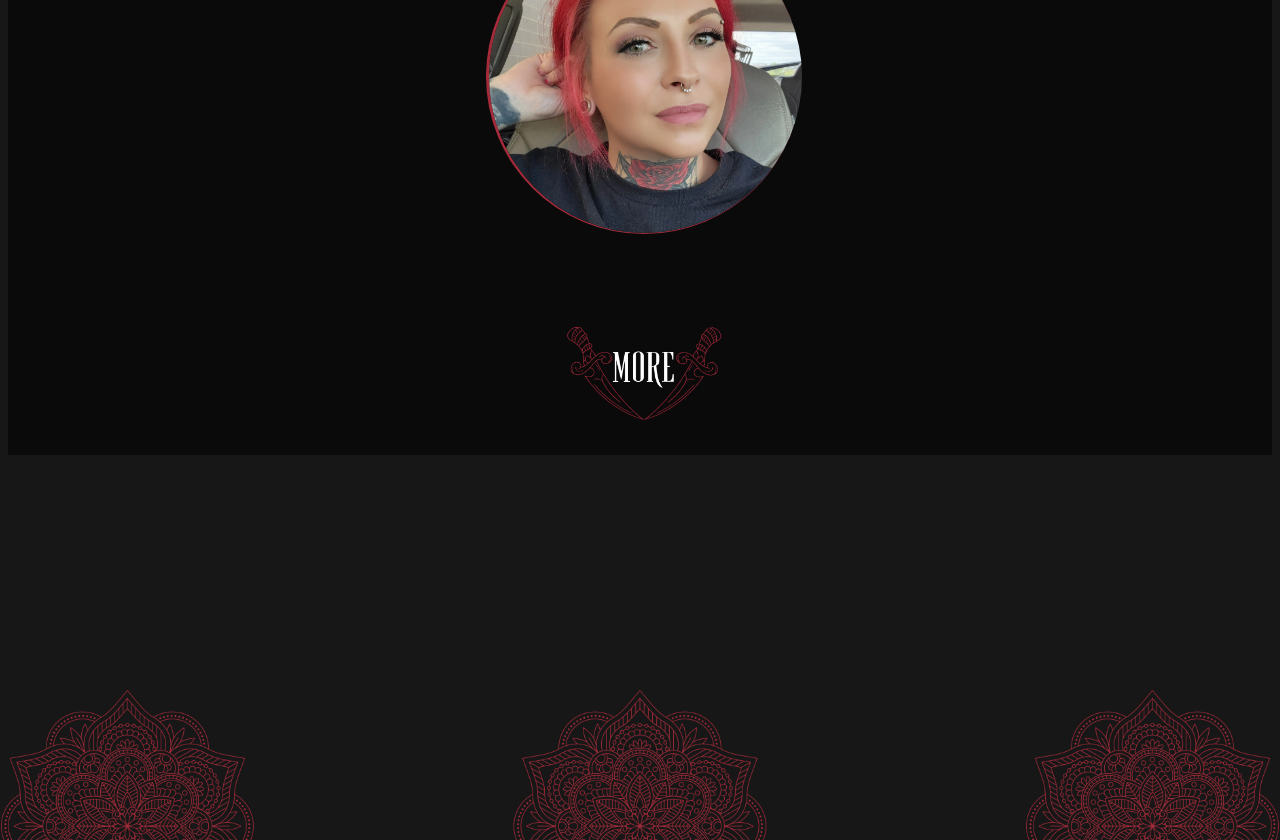
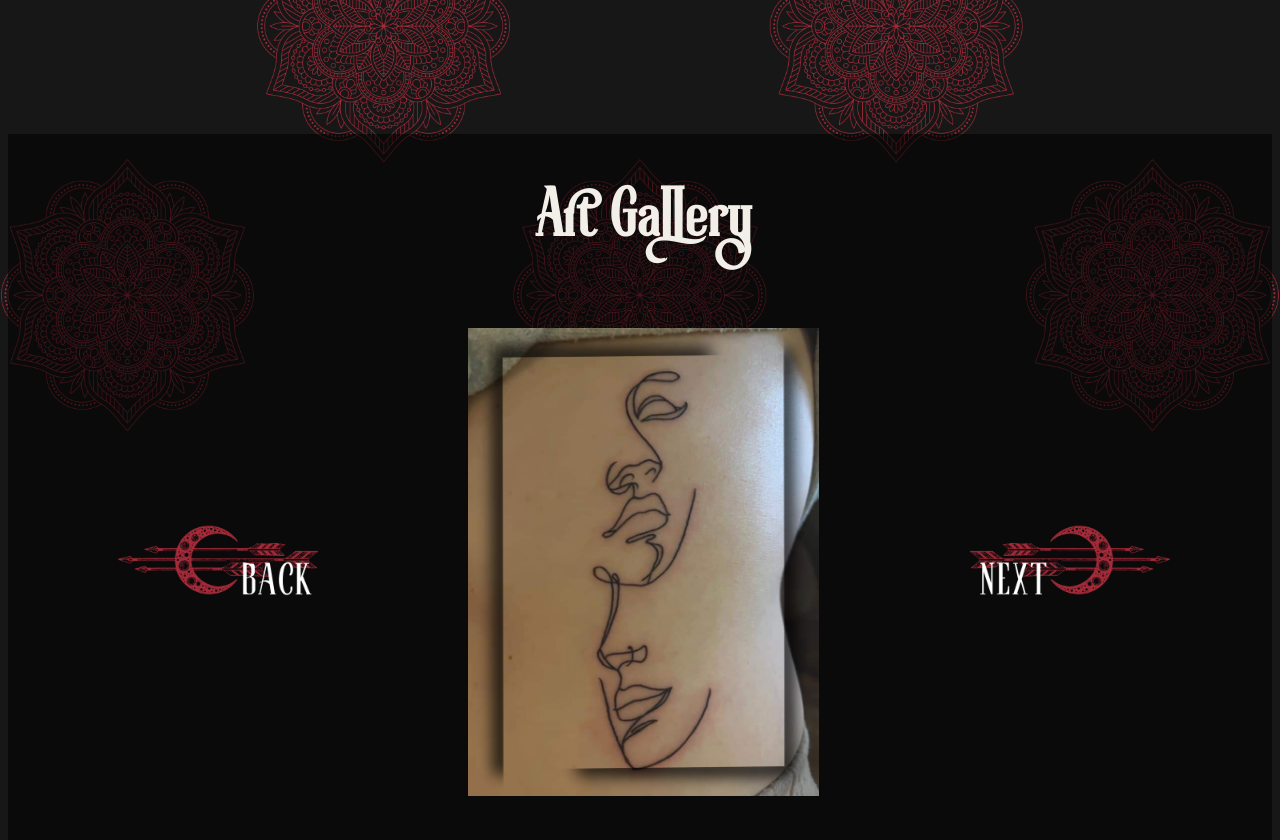
Before and after one commit to jlangner87/amyross_tattoo, a React (Create React App) app in the folder client/: page / in a window 1280 px wide. Shown: the part 1960-2800 px from the top of the page. Built offline with nearby package versions, Linux system fonts and the light colour scheme; a web font is replaced by a local one.

Commit message:
overflow y hidden * // overflow y scroll content_block

```diff
--- a/client/src/App.js
+++ b/client/src/App.js
@@ -1,23 +1,10 @@
 import './styles/App.css'
-import { Routes, Route } from 'react-router-dom'
-import Header from './components/header'
-import Footer from './components/footer'
 import Home from './pages/home'
-import About from './pages/about'
-import Contact from './pages/contact'
-import Gallery from './pages/gallery'
 
 function App() {
   return (
     <div className="App">
-      <Header />
-      <Routes>
-        <Route path="/" element={<Home />} />
-        <Route path="/about" element={<About />} />
-        <Route path="/contact" element={<Contact />} />
-        <Route path="/gallery" element={<Gallery />} />
-      </Routes>
-      <Footer />
+      <Home />
     </div>
   )
 }
--- a/client/src/components/contact.jsx
+++ b/client/src/components/contact.jsx
@@ -1,6 +1,7 @@
 import emailjs from '@emailjs/browser'
 import { useState } from 'react'
 import '../styles/Contact.css'
+import Footer from './footer'
 
 function ContactForm() {
 
--- a/client/src/pages/about.jsx
+++ b/client/src/pages/about.jsx
@@ -10,7 +10,7 @@ function About() {
       <p className='block_text'>She has experienced an incredible journey with art over the course of her life, and she recently took the plunge into tattooing in 2021. With a lifetime of knowledge and experience of artistic expression, Amy is taking her talents to the next level in this budding industry. Those lucky enough to get a tattoo from her can expect an experienced artist with a commitment to creativity and originality.</p>
       <p className='block_text'>Currently,&#160; Amy showcases her incredible talent as a tattoo artist at Lucky Gal Tattoo and Piercing in Ankeny, Iowa. This vibrant shop has been around since the early 2000s and offers everything from traditional to modern tattoos and piercings. Her creativity shines through with each design, and she takes great pride in providing superior customer service and delivering quality artwork that exceeds expectations. <em>If you're looking for a stunning tattoo designed by an expert artist, stop by Lucky Gal Tattoo and Piercing and consult with Amy about your next ink!</em></p>
       <img src={headshot} className='headshot'/><br/>
-      <HashLink to='/#gallery' scroll={(el) =>el.scrollIntoView({behavior: 'smooth'})}><img src={down} className='scroll_link'/></HashLink>
+      <HashLink to='/#gallery'><img src={down} className='scroll_link'/></HashLink>
 
     </div>
   )
--- a/client/src/pages/contact.jsx
+++ b/client/src/pages/contact.jsx
@@ -24,7 +24,7 @@ function Contact() {
       </div>
       <h3 className="block_subheader">Send Amy some Love</h3>
       <ContactForm/>
-      <HashLink className='scroll_link' to='/#top' scroll={(el) =>el.scrollIntoView({behavior: 'smooth'})}><img src={top} className='scroll_link'/></HashLink>
+      <HashLink className='scroll_link' to='/#top'><img src={top} className='scroll_link'/></HashLink>
 
     </div>
   )
--- a/client/src/pages/gallery.jsx
+++ b/client/src/pages/gallery.jsx
@@ -1,4 +1,3 @@
-import { Slide } from 'react-slideshow-image';
 import 'react-slideshow-image/dist/styles.css';
 import down from '../assets/bottom2.png'
 import { HashLink } from 'react-router-hash-link'
@@ -10,7 +9,7 @@ function Gallery() {
     <div className="content_block">
     <h1 className="block_header" id='gallery'>Art Gallery</h1>
     <Slider/>
-    <HashLink className='scroll_link' to='/#contact' scroll={(el) =>el.scrollIntoView({behavior: 'smooth'})}><img src={down} className='scroll_link'/></HashLink>
+    <HashLink className='scroll_link' to='/#contact'><img src={down} className='scroll_link'/></HashLink>
 
     </div>
   )
--- a/client/src/pages/home.jsx
+++ b/client/src/pages/home.jsx
@@ -1,14 +1,17 @@
+import Header from "../components/header"
 import About from "./about"
 import Contact from "./contact"
 import Gallery from "./gallery"
-import { HashLink } from "react-router-hash-link"
+import Footer from "../components/footer"
 
 function Home() {
   return (
-    <div className="page">
+    <div className="home">
+      <Header />
       <About/>
       <Gallery/>
       <Contact/>
+      <Footer/>
     </div>
   )
 }
--- a/client/src/styles/App.css
+++ b/client/src/styles/App.css
@@ -17,6 +17,8 @@
   color: #F1EFE7;
   text-align: center;
   overflow-x: hidden;
+  overflow-y: hidden;
+  scroll-behavior: smooth;
 }
 
 body {
@@ -25,7 +27,6 @@ body {
   background-attachment: fixed;
   background-color: #171717;
   background-position: center;
-
 }
 
 a {
@@ -34,7 +35,6 @@ a {
 
 .Header {
   background-color: rgb(9, 8, 8);
-  overflow-y: hidden;
   margin-bottom: 25vh;
   min-height: 100vh;
 }
@@ -97,19 +97,19 @@ margin: 40px 20px 20px 20px;
 .content_block {
   width: 99%;
   background-color: rgb(0, 0, 0, .55);
-  margin: 0 auto 50vh auto;
+  margin: 0 auto 25vh auto;
   padding: 5px 10px;
-  position: relative;
-  overflow-y: hidden;
+  height: 100vh;
+  overflow-y: scroll;
 }
 
 .content_block_final {
   width: 99%;
   background-color: rgb(0, 0, 0, .55);
-  margin: 0 auto 30px auto;
+  margin: 0 auto 0 auto;
   padding: 5px 10px;
-  position: relative;
-  overflow-y: hidden;
+  height: 100vh;
+  overflow-y: scroll;
 }
 
 .block_header {
```
